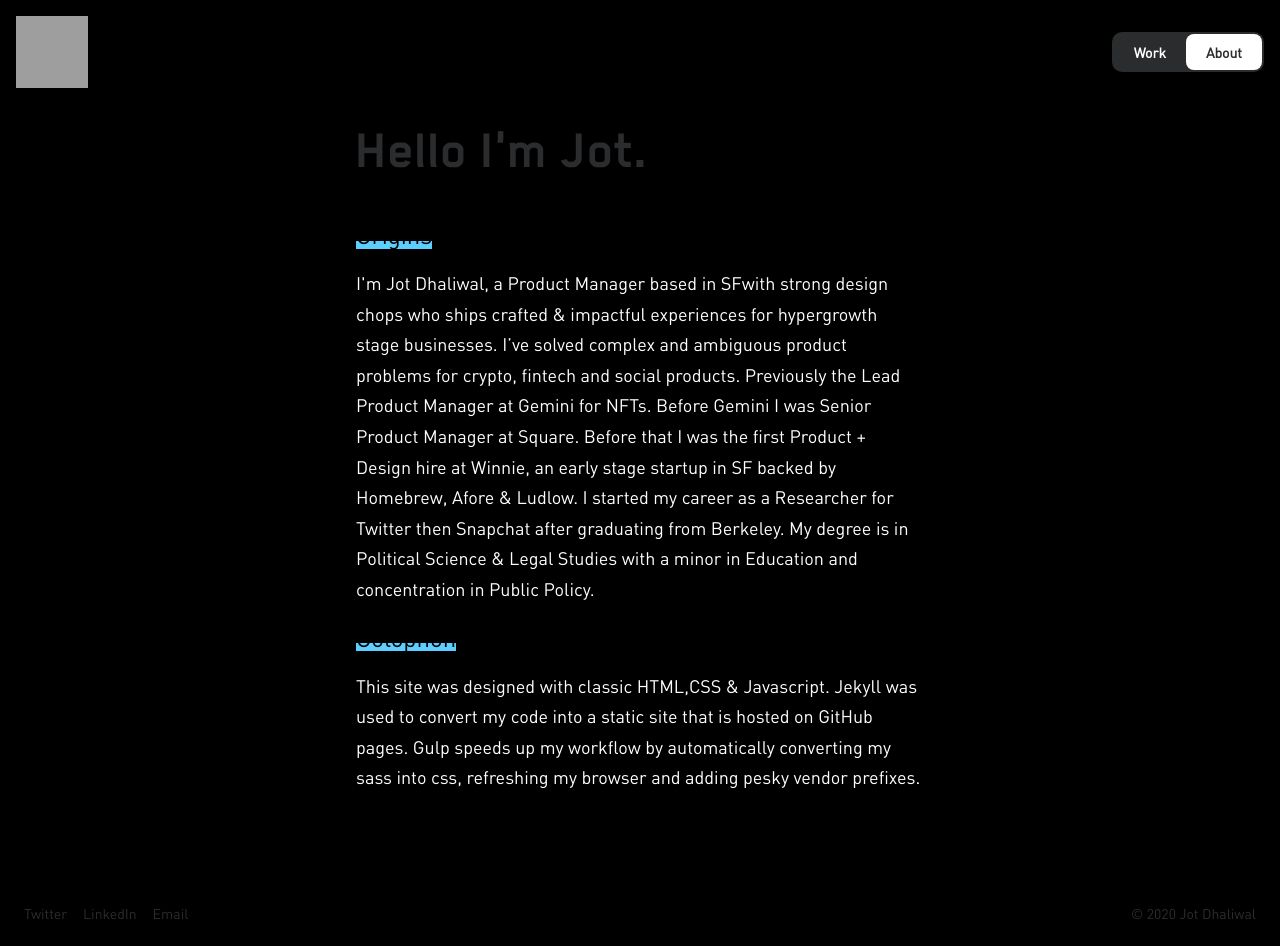
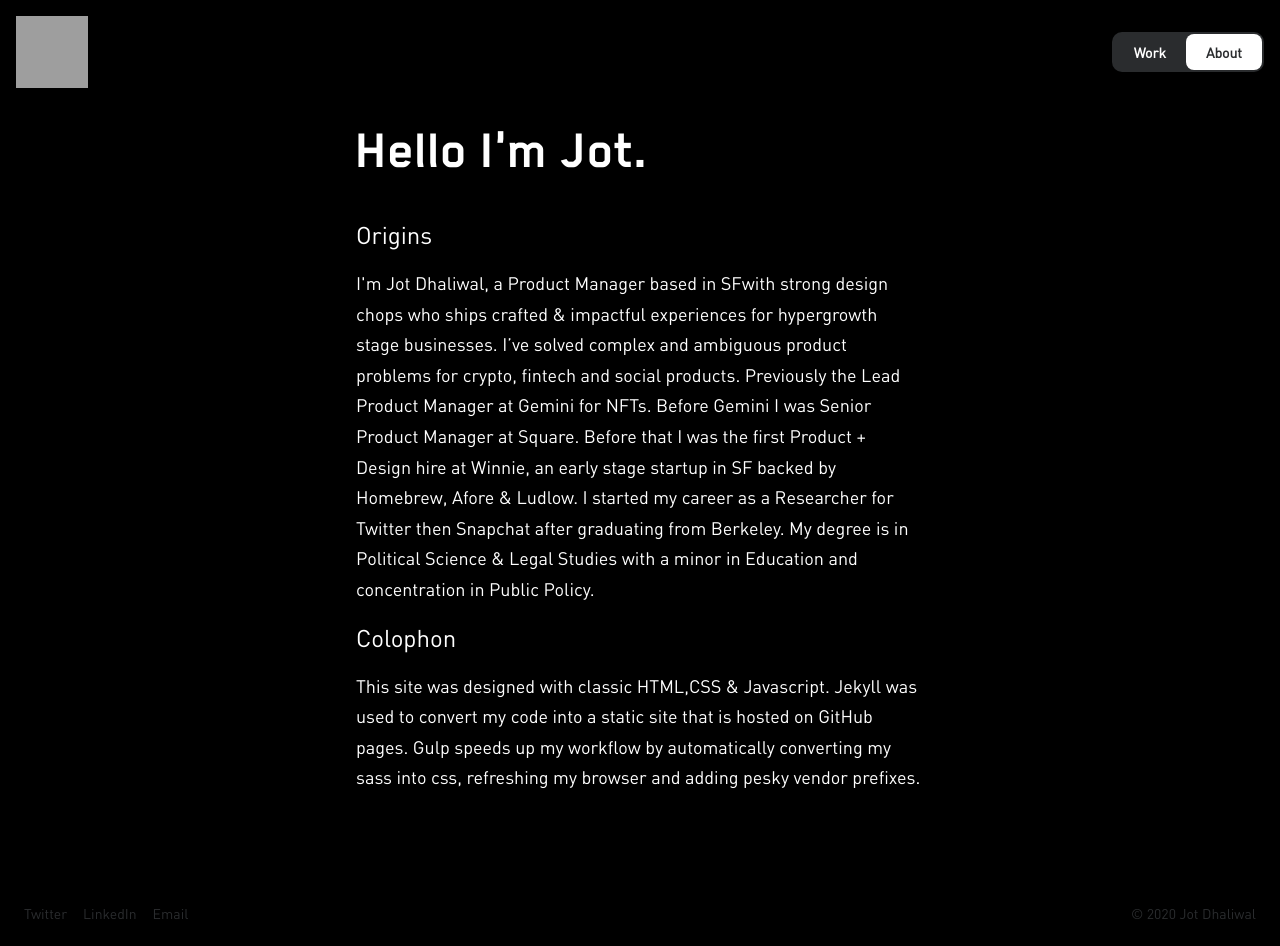
Before and after one commit to jotd/jotd-portfolio, a Jekyll site: the page about/index.html, which Jekyll copies as it is, in a window 1280 px wide and 946 px high. Built offline with Jekyll 4.4.1, drawn with Linux system fonts in a browser that asks for light colours; grey boxes are pictures that could not be loaded.

Commit message:
Update styles.css

```diff
--- a/css/styles.css
+++ b/css/styles.css
@@ -36,7 +36,7 @@
 
 .header-home, .header-work, .header-about, .header-case-study {
   font-family: "blender_probold";
-  color: #2a2c2e; }
+  color: #ffffff; }
 
 .tagline-home, .text-subheader-3, .text-subheader-1, .text-body, .text-body-secondary-1, .text-body-secondary-2, .tag-text {
   font-family: "dinregular"; }
@@ -125,7 +125,7 @@
 @media screen and (max-width: 500px) {
   .header-home {
     font-family: "blender_probold";
-    color: #2a2c2e;
+    color: #ffffff;
     font-size: 56px;
     margin-left: 16px;
     margin-right: 16px;
@@ -204,7 +204,7 @@
   text-align: left;
   margin-left: 16px; }
 
-.highlight {
+/* .highlight {
   background-image: -o-linear-gradient(330deg, #5dcfff, #5dcfff);
   background-image: linear-gradient(120deg, #5dcfff, #5dcfff);
   background-repeat: no-repeat;
@@ -226,7 +226,7 @@
 
 ::-moz-selection {
   background: #2a2c2e;
-  color: #fff; }
+  color: #fff; } */
 
 @-webkit-keyframes popIn {
   0% {
@@ -431,7 +431,7 @@
           align-items: center;
   padding: 16px;
   font-size: 14px;
-  color: #74797e; }
+  color: #ffffff; }
 
 .footer-links {
   display: -webkit-box;
```
